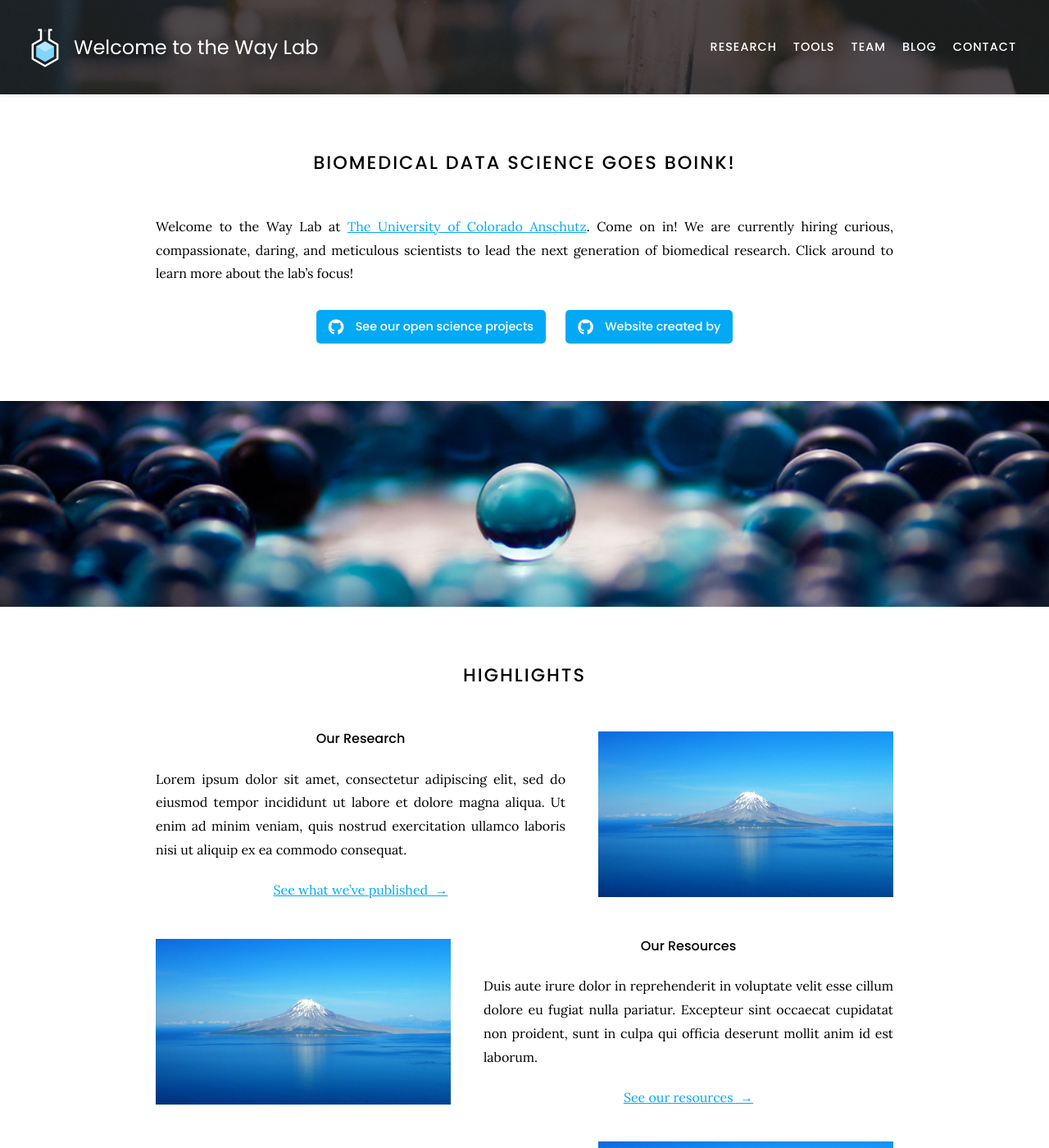
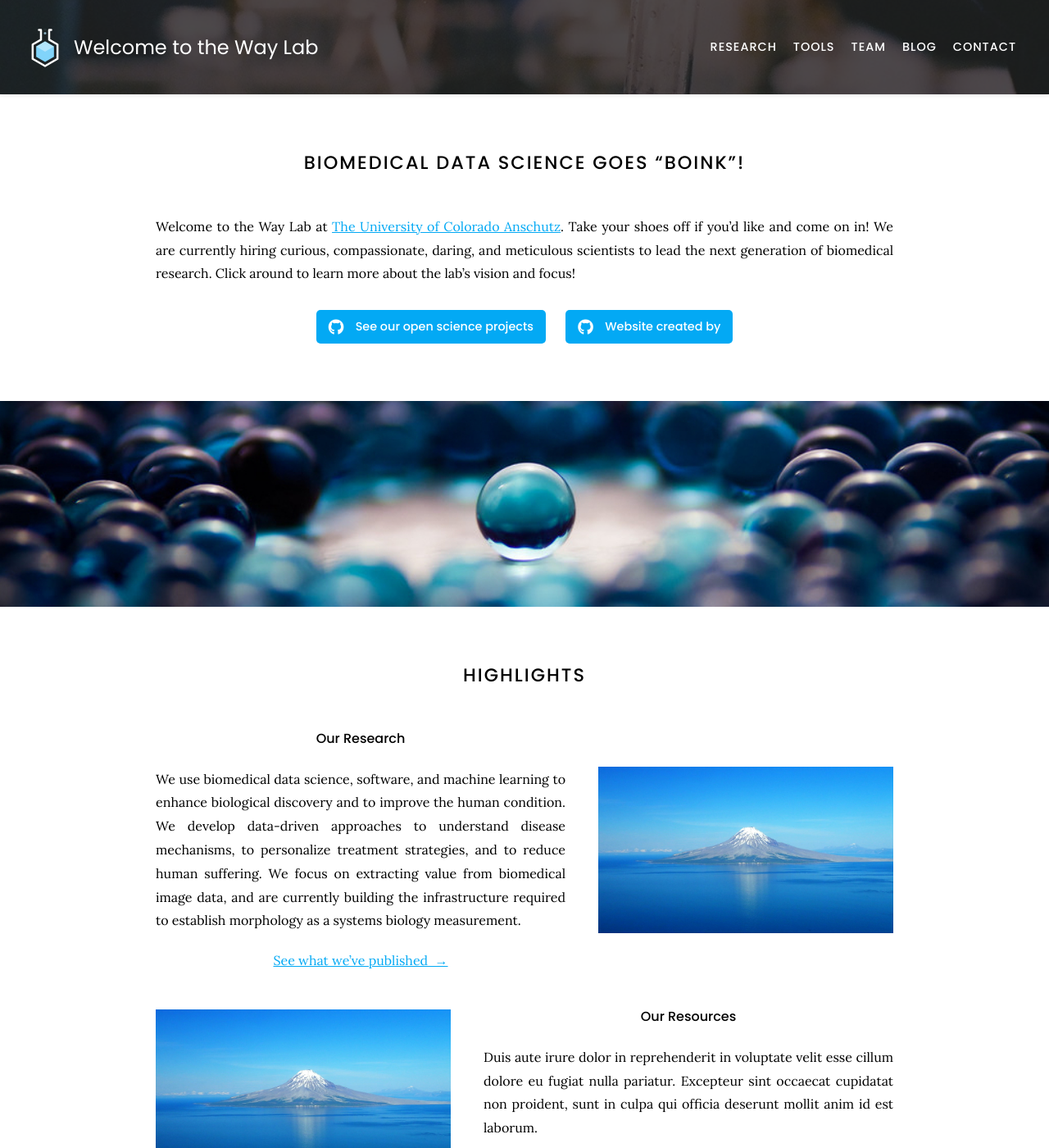
Before and after one commit to WayScience/waysciencelab.com, a Jekyll site: the page built from index.md, in a window 1280 px wide and 1400 px high. Shown: the whole window at 82% size. Built offline with Jekyll 4.4.1, drawn with Linux system fonts in a browser that asks for light colours; nearby versions of some CDN libraries.

```diff
--- a/index.md
+++ b/index.md
@@ -2,19 +2,19 @@
 title: Home
 ---
 
-# Biomedical data science goes boink!
+# Biomedical data science goes "Boink"!
 
 Welcome to the Way Lab at [The University of Colorado Anschutz](https://www.cuanschutz.edu/).
-Come on in!
+Take your shoes off if you'd like and come on in!
 We are currently hiring curious, compassionate, daring, and meticulous scientists to lead the next generation of biomedical research.
-Click around to learn more about the lab's focus!
+Click around to learn more about the lab's vision and focus!
 
 {%
   include link.html
   type="github"
   icon=""
   text="See our open science projects"
-  link="wayscience/lab-website-template"
+  link="wayscience"
   style="button"
 %}
 {%
@@ -36,8 +36,9 @@ Click around to learn more about the lab's focus!
 # Highlights
 
 {% capture text %}
-Lorem ipsum dolor sit amet, consectetur adipiscing elit, sed do eiusmod tempor incididunt ut labore et dolore magna aliqua.
-Ut enim ad minim veniam, quis nostrud exercitation ullamco laboris nisi ut aliquip ex ea commodo consequat.
+We use biomedical data science, software, and machine learning to enhance biological discovery and to improve the human condition.
+We develop data-driven approaches to understand disease mechanisms, to personalize treatment strategies, and to reduce human suffering.
+We focus on extracting value from biomedical image data, and are currently building the infrastructure required to establish morphology as a systems biology measurement.
 
 [See what we've published &nbsp;→](research)
 {:.center}
```
Also changed, not shown: other parts of index.md (+1 -1 lines).
